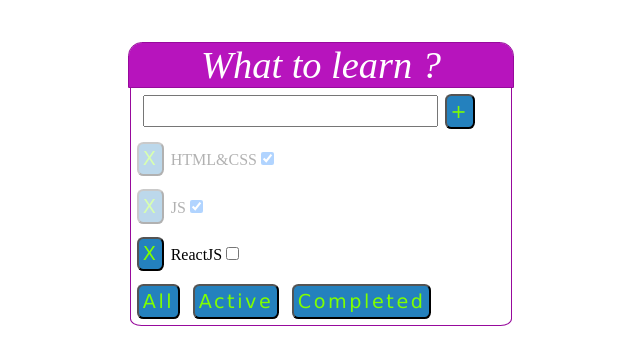
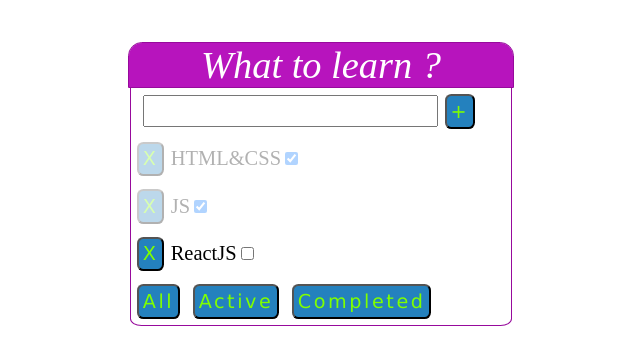
Before and after one commit to DenRainmen/Todolist_v4, a React (Create React App) app: page / in a window 1280 px wide. Shown: the top 364 px of the page, without its empty margins (319-959 px from the left). Built offline with nearby package versions, Linux system fonts and the light colour scheme.

Commit message:
Увеличил шрифт текста в отдельной таске

```diff
--- a/src/App.css
+++ b/src/App.css
@@ -79,6 +79,10 @@ i.title{
   border-radius: 0% 0% 3% 3%;
 }
 
+span{
+  font-size: 1.6vw;
+}
+
 ul{
   list-style-type: none;
   padding-left: 0;
```
